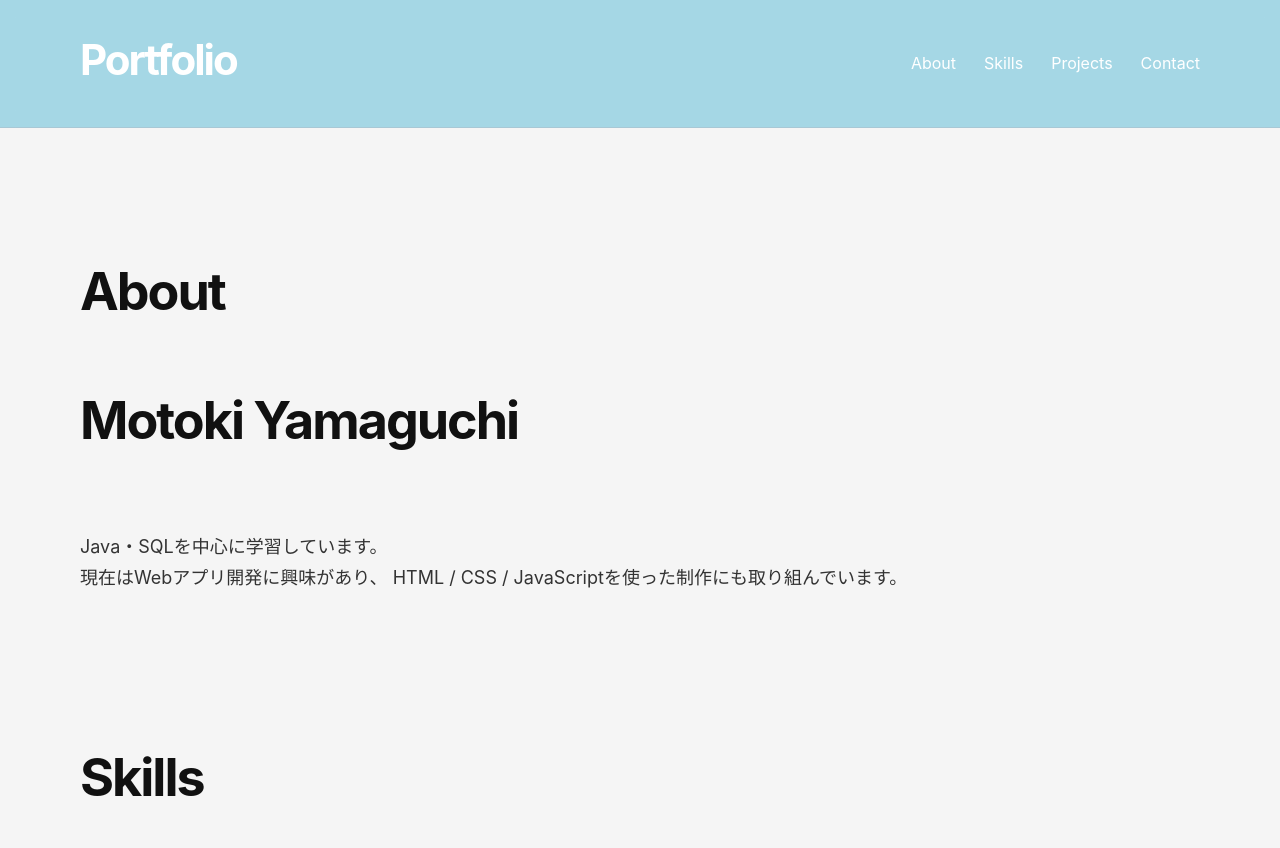
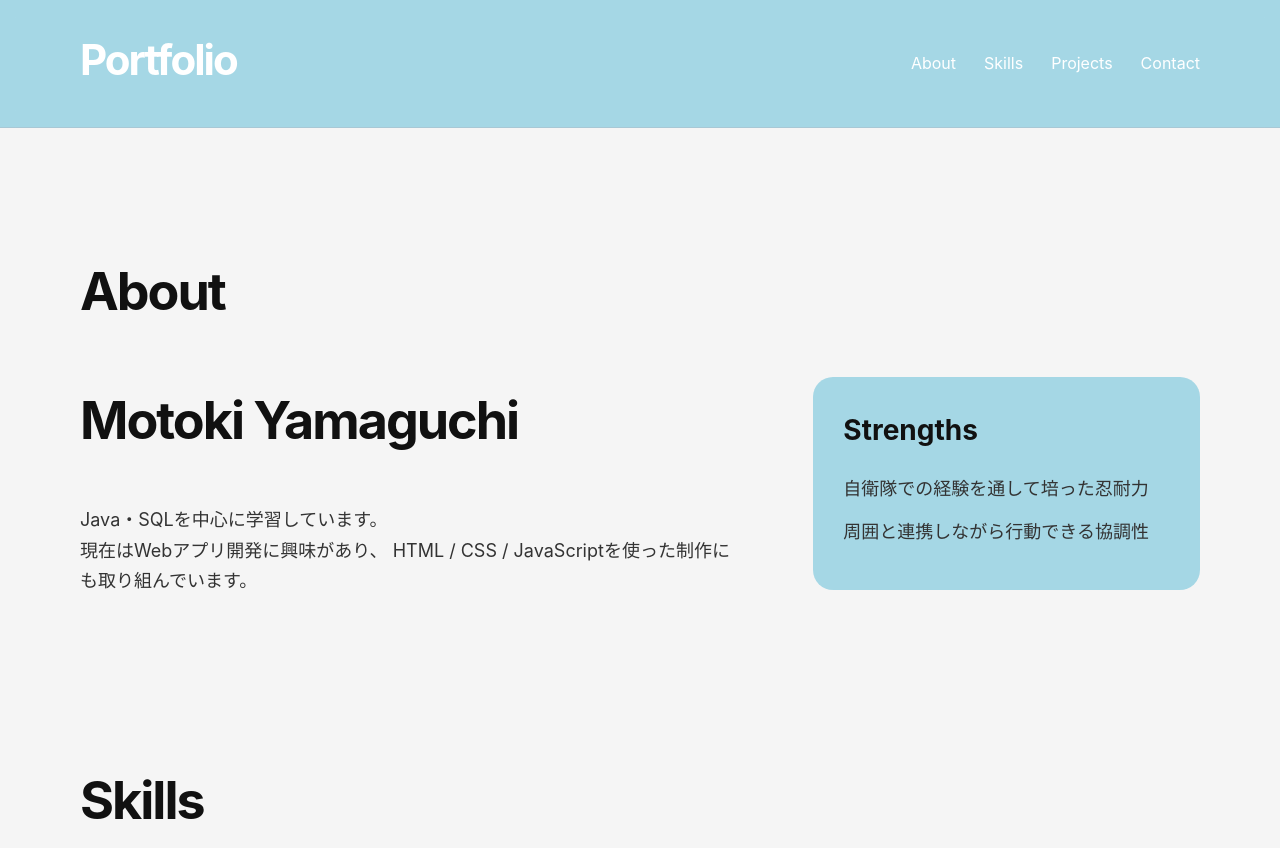
Before and after one commit to motokiyamaguchi1026-dev/my-portfolio, a plain HTML site: page index.html in a window 1280 px wide. Shown: the top 848 px of the page. Drawn offline with Linux system fonts and the light colour scheme.

Commit message:
Aboutセクションの構造を整理し、スタイルを改善しました。Strengthsを追加し、レスポンシブデザインを意識したレイアウトに変更しました。

```diff
--- a/index.html
+++ b/index.html
@@ -31,16 +31,31 @@
 
   <main>
     <section id="about">
+      <h2>About</h2>
+      <div class="about-container">
 
-      <h2>About</h2>
+        <div class="about-text">
           <h2>Motoki Yamaguchi</h2>
-      <br>
           <p>
             Java・SQLを中心に学習しています。<br>
             現在はWebアプリ開発に興味があり、
             HTML / CSS / JavaScriptを使った制作にも取り組んでいます。
           </p>
+        </div>
+
+        <div class="about-strength">
+          <h3>Strengths</h3>
+          <p>
+            自衛隊での経験を通して培った忍耐力
+          </p>
+          <p>
+            周囲と連携しながら行動できる協調性
+          </p>
+
+        </div>
+      </div>
     </section>
+
     <section id="skills">
       <h2>Skills</h2>
       <div class="skills-grid">
@@ -90,12 +105,12 @@
       <h2>Projects</h2>
       <div class="projects-grid">
         <div class="card">
-          <h3>授業で制作したWebページ</h3>
+          <h3>授業で制作したもの</h3>
           <p>
-            HTML / CSS を使用して制作したWebページです。
+            授業で制作したものです
           </p>
           <p>
-            レイアウトや見やすさを意識して制作しました。
+            現在リポジトリのurlです。
           </p>
           <div class="project-links">
             <a href="#">
--- a/style.css
+++ b/style.css
@@ -106,7 +106,33 @@ p {
 }
 
 
+.about-container {
+  display: flex;
+  gap: 80px;
+  align-items: flex-start;
 
+}
+
+.about-text {
+  flex: 2;
+}
+
+.about-strength {
+  flex: 1;
+
+  background:rgba(157, 212, 228, 0.9);
+  padding: 30px;
+  border-radius: 20px;
+}
+
+.about-strength h3 {
+  margin-bottom: 20px;
+}
+
+.about-strength p {
+
+  margin-bottom: 12px;
+}
 
 .skills-grid {
   display: grid;
@@ -219,9 +245,5 @@ footer a {
   color: #111;
   text-decoration: none;
 
-  /* transition: 0.3s; */
+
 }
-/*
-footer a:hover {
-  opacity: 0.6;
-} */
```
Lines whose indentation alone changed are shown as unchanged.
